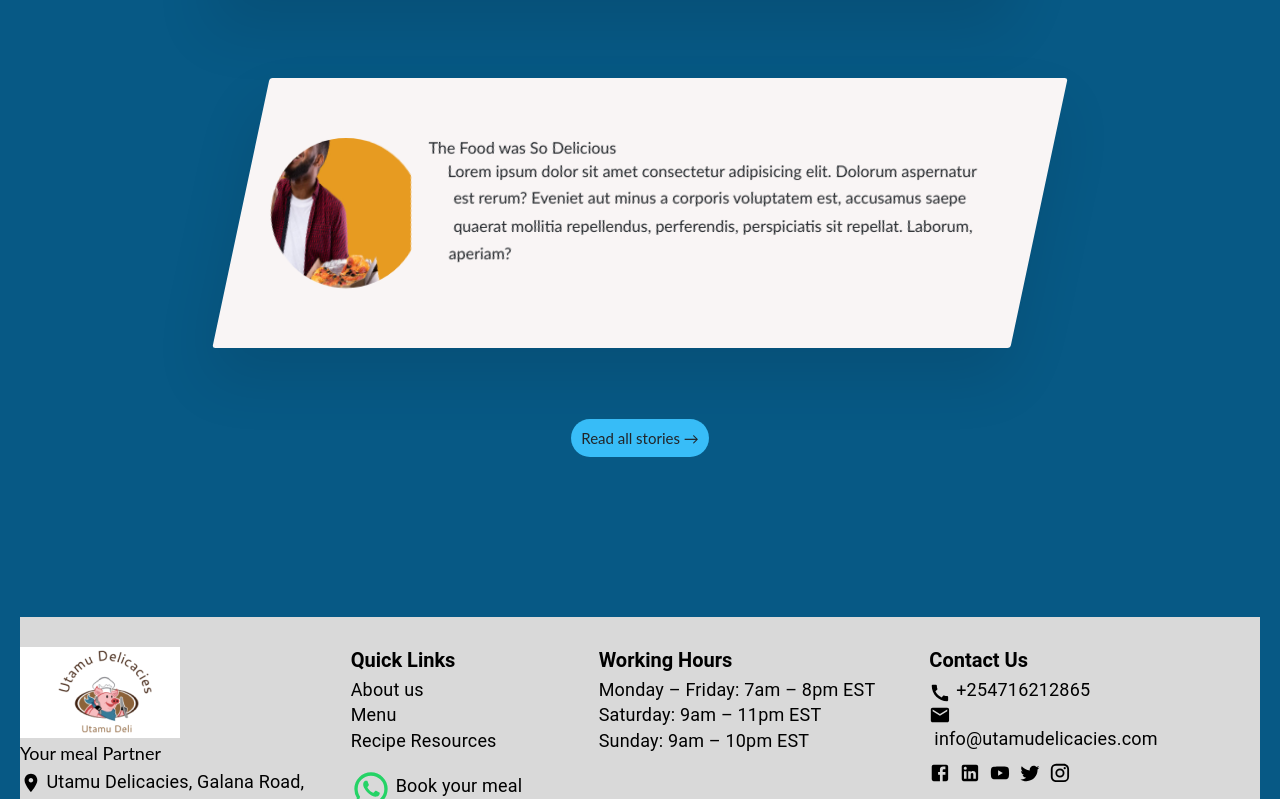
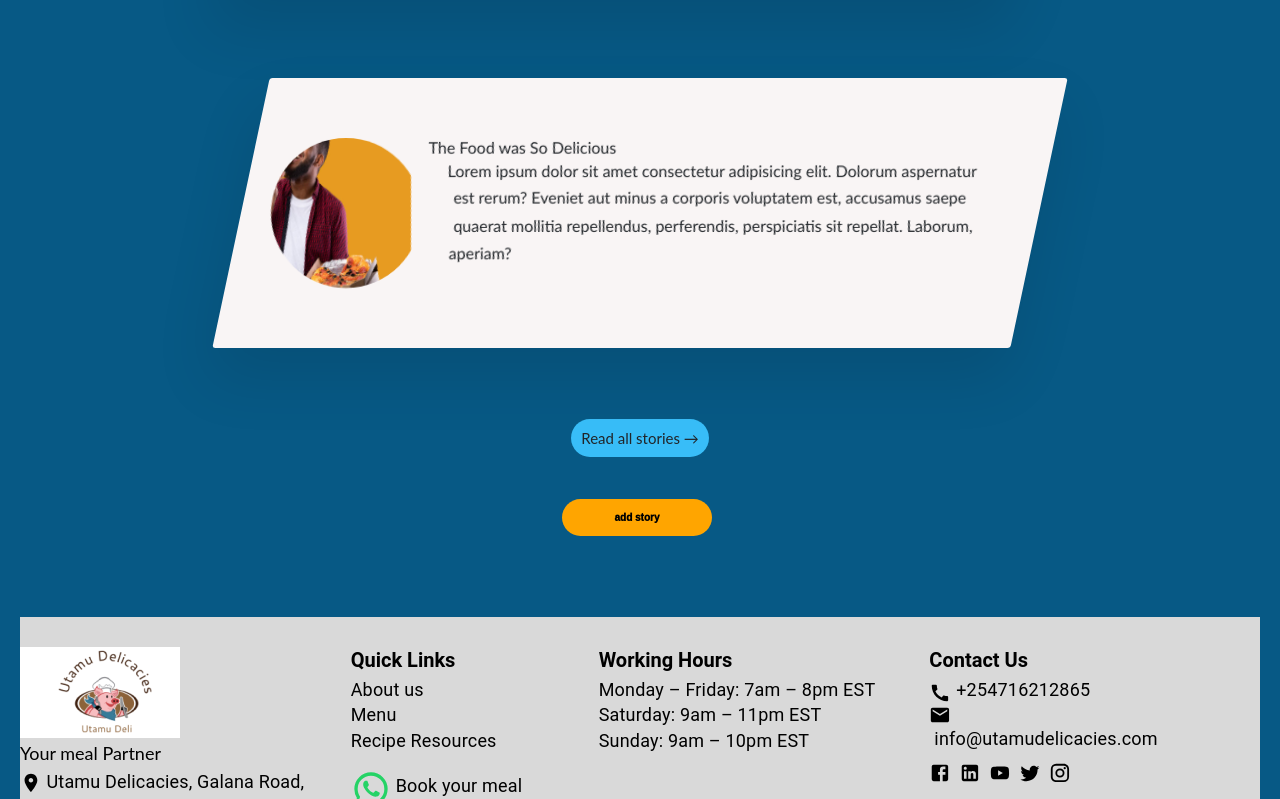
Before and after one commit to rebykimani/utamu-delicacies-frontend, a React (Create React App) app: page /home in a window 1280 px wide. Shown: the part 2597-3396 px from the top of the page. Built offline with nearby package versions, Linux system fonts and the light colour scheme.

Commit message:
added the storybutton

```diff
--- a/src/App.css
+++ b/src/App.css
@@ -387,7 +387,23 @@ body {
   padding: 15rem 0;
   background-color: rgb(7 89 133);;
 }
-
+.bn49 {
+  border: 0;
+  text-align: center;
+  display: inline-block;
+  padding: 10px;
+  width: 150px;
+  margin: 50px;
+  position: absolute;
+  left: 40%;
+  color: black;
+  background-color:orange;
+  border-radius: 50px;
+  font-family: "proxima-nova-soft", sans-serif;
+  font-weight: 1000;
+  text-decoration: none;
+  transition: box-shadow 200ms ease-out;
+}
 /*end of reviews part*/
 
 .u-center-text {
--- a/src/App.js
+++ b/src/App.js
@@ -1,6 +1,6 @@
 // import { useState } from React;
 import "./App.css";
-import React, { useState } from "react";
+// import React, { useState } from "react";
 import Landing from "./components/LandingPage/Landing";
 import { Route, Routes } from "react-router-dom";
 import SignUp from "./components/SignUp/SignUp";
@@ -12,11 +12,11 @@ import Amount from "./Admin/Amount";
 import Login from "./components/Login";
 import Home from "./components/Home";
 import MainMenu from "./components/MainMenu";
-import MondayMeal from "./components/Meals/MondayMeal";
+// import MondayMeal from "./components/Meals/MondayMeal";
 import Profile from "./components/Profile";
 
 function App() {
-  const [user, setUser] = React.useState(null);
+  // const [user, setUser] = React.useState(null);
   return (
     <div>
       <Routes>
--- /dev/null
+++ b/src/components/Addstory.js
@@ -0,0 +1,31 @@
+import React, { useState } from 'react';
+
+const ReviewSection = () => {
+  const [reviews, setReviews] = useState([]);
+
+  const handleSubmit = (e) => {
+    e.preventDefault();
+    const review = e.target.review.value;
+    setReviews([...reviews, review]);
+    e.target.review.value = '';
+  }
+
+  return (
+    <div>
+      <h1>Reviews</h1>
+      <form onSubmit={handleSubmit}>
+        <textarea name="review" placeholder="Leave a review"></textarea>
+        <button type="submit">Submit</button>
+      </form>
+      <div>
+        {reviews.map((review, index) => (
+          <div key={index}>
+            <p>{review}</p>
+          </div>
+        ))}
+      </div>
+    </div>
+  );
+};
+
+export default ReviewSection;
--- a/src/components/Home.js
+++ b/src/components/Home.js
@@ -1,5 +1,6 @@
 import React from "react";
 import { NavLink } from "react-router-dom";
+
 import food from "../components/img/foof.jpg";
 import rice from "../components/img/Beef-fries.jpg";
 import beef from "../components/img/rice.jpg";
@@ -11,6 +12,7 @@ import meat from "../components/img/meat.jpg";
 import NavBarLanding from "./NavBarLanding";
 
 import "../App.css";
+
 function Home() {
   return (
     <div className="bg-sky-800 mb-7">
@@ -165,7 +167,14 @@ function Home() {
             Read all stories &rarr;
           </a>
         </div>
-      </section>
+
+
+        <div classname="u-center-text u-margin-top-huge">
+          { <a class="bn49" href="/">add story</a> }
+
+          </div>
+
+       </section>
 
       {/* <section className="footer">
         <div className="sect-footer">
```
Also changed, not shown: 1 other file (tests, documents, lock files or other folders).
